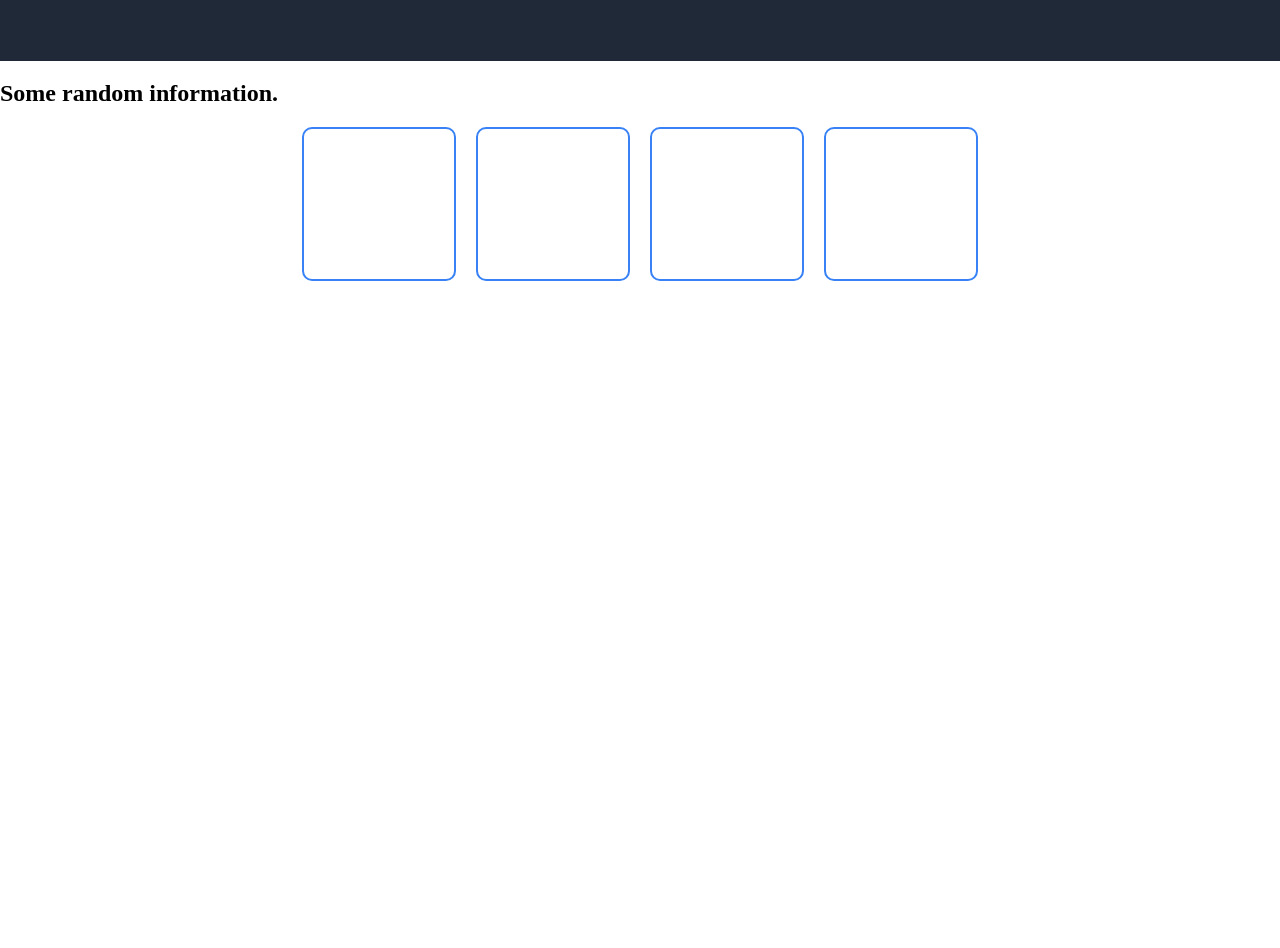
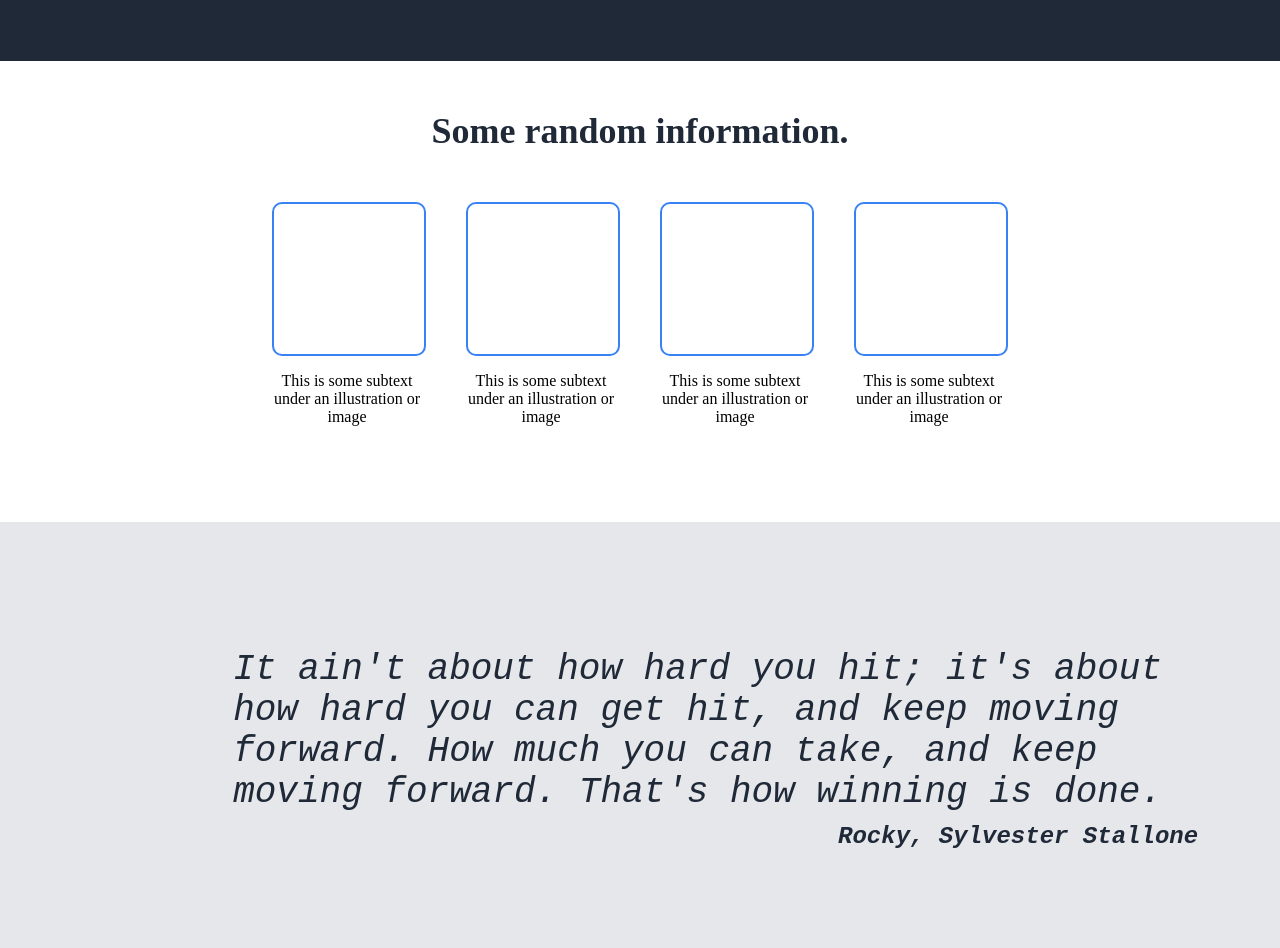
Before and after one commit to Junior1511/Landing_Page, a plain HTML site: page index.html in a window 1280 px wide. Shown: the part 471-1419 px from the top of the page. Before the commit the page ends 800 px from the top, so only its background shows below. Drawn offline with Linux system fonts and the light colour scheme.

Commit message:
part 3 of the project is done, need to get part 4 done and the foter

```diff
--- a/index.html
+++ b/index.html
@@ -23,27 +23,35 @@
         </div>
         <img class="dog" src="images/funny-pic.jpg" alt="Dog-with-funny-outfit">
     </div>
-    <div>
-        <h2>Some random information.</h2>
+    <div class="p2">
+        <h2 class="information-header">Some random information.</h2>
         <div class="box-container">
-            <div class="box">
-
+            <div>
+                <div class="box"></div>
+                <p class="box-text">This is some subtext under an illustration or image</p>
             </div>
-            <div class="box">
-
+            <div>
+                <div class="box"></div>
+                <p class="box-text">This is some subtext under an illustration or image</p>
             </div>
-            <div class="box">
-
+            <div>
+                <div class="box"></div>
+                <p class="box-text">This is some subtext under an illustration or image</p>
             </div>
-            <div class="box">
-
+            <div>
+                <div class="box"></div>
+                <p class="box-text">This is some subtext under an illustration or image</p>
             </div>
         </div>
     </div>
-    <div>
-        <div>
-
-        </div>
+    <div class="p3">
+        <pre class="quote"><em>
+        It ain't about how hard you hit; it's about
+        how hard you can get hit, and keep moving
+        forward. How much you can take, and keep
+        moving forward. That's how winning is done.
+                                    <strong class="author">Rocky, Sylvester Stallone</strong>
+        </em></pre>
     </div>
 </body>
 </html>
--- a/styles.css
+++ b/styles.css
@@ -25,6 +25,8 @@ a{
     color: #e5e7eb;
     font-size: 18px;
 }
+
+/* p1 */
 
 .p1{
     display: flex;
@@ -60,9 +62,21 @@ a{
     border-radius: 25px;
 }
 
+/* p2 */
+
+.p2{
+    display: flex;
+    justify-content: center;
+    align-items: center;
+    flex-direction: column;
+    gap: 20px;
+    margin-top: 20px;
+    margin-bottom: 80px;
+}
+
 .box-container{
     display: flex;
-    gap: 20px;
+    gap: 40px;
     justify-content: center;
 }
 
@@ -72,3 +86,34 @@ a{
     width: 150px;
     border-radius: 10px;
 }
+
+.box-text{
+    width: 150px;
+    text-align: center;
+}
+
+.information-header{
+    font-size: 36px;
+    font-weight: bolder;
+    color: #1f2937;
+}
+
+/* p3 */
+
+.p3{
+    background-color: #e5e7eb;
+    display: flex;
+    justify-content: center;
+    align-items: center;
+}
+
+.quote{
+    padding: 50px 0;
+    font-size: 36px;
+    font-weight: lighter;
+    color: #1f2937;
+}
+
+.author{
+    font-size: 24px;
+}
```
